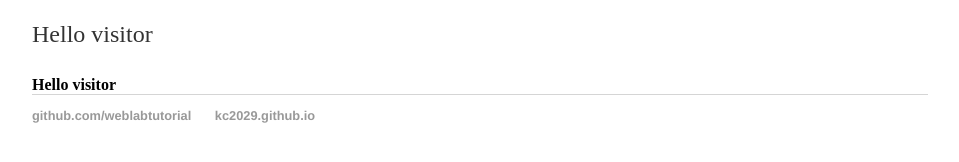
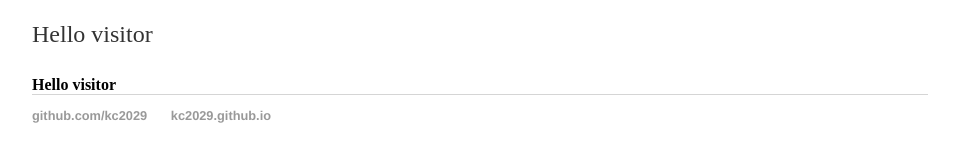
Before and after one commit to kc2029/kc2029.github.io, a Jekyll site: the page built from index.html, in a window 1280 px wide. Shown: the part 179-341 px from the top of the page, without its empty margins (160-1119 px from the left). Built offline with Jekyll 4.4.1, drawn with Linux system fonts in a browser that asks for light colours.

Commit message:
Update default.html

```diff
--- a/_layouts/default.html
+++ b/_layouts/default.html
@@ -20,7 +20,7 @@
     </div>
     <footer>
       <ul>
-        <li><a href="https://github.com/weblabtutorial">github.com/weblabtutorial</a></li>
+        <li><a href="https://github.com/kc2029">github.com/kc2029</a></li>
         <li><a href="https://kc2029.github.io/"> kc2029.github.io </a></li>
       </ul>
     </footer>
```
